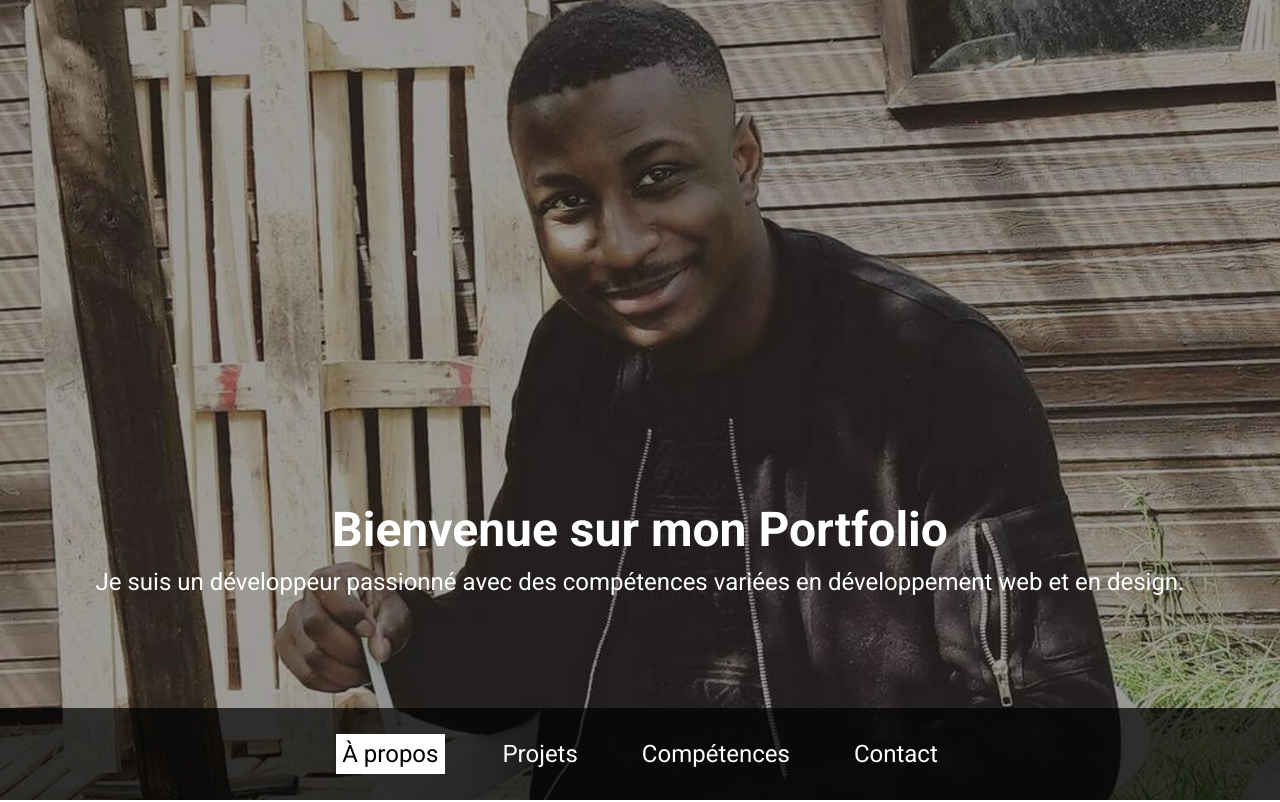
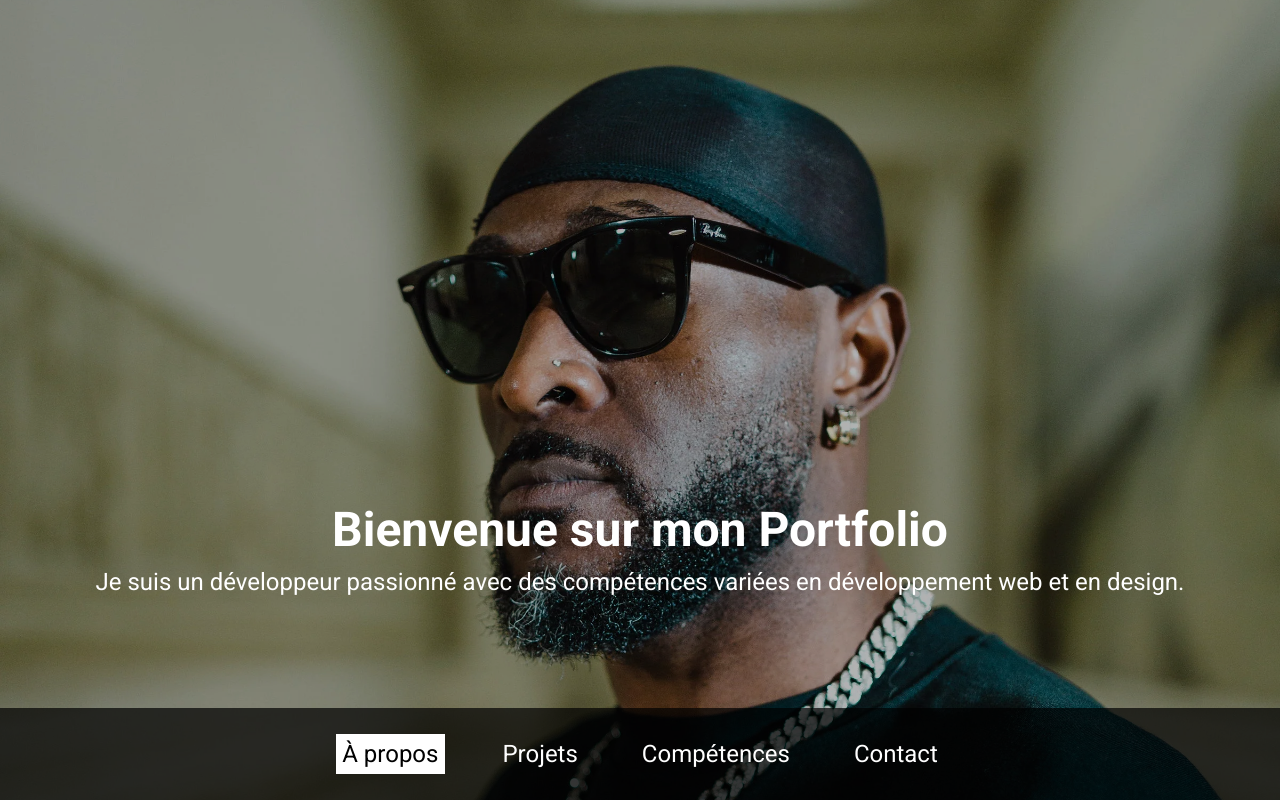
Before and after one commit to NJ4445/mon-portfolio, a React (Create React App) app: page / in a window 1280 px wide. Shown: the top 802 px of the page. Built offline with nearby package versions, Linux system fonts and the light colour scheme.

Commit message:
nouveau com

```diff
--- a/src/components/Header/Header.module.css
+++ b/src/components/Header/Header.module.css
@@ -3,7 +3,7 @@
   position: relative;
   text-align: center;
   padding: 0;
-  background-image: url('../../assets/img/home2.jpg');
+  background-image: url('../../assets/img/Joy2.webp');
   background-size: cover;
   background-position: center 38%;
   background-attachment: fixed;
```
